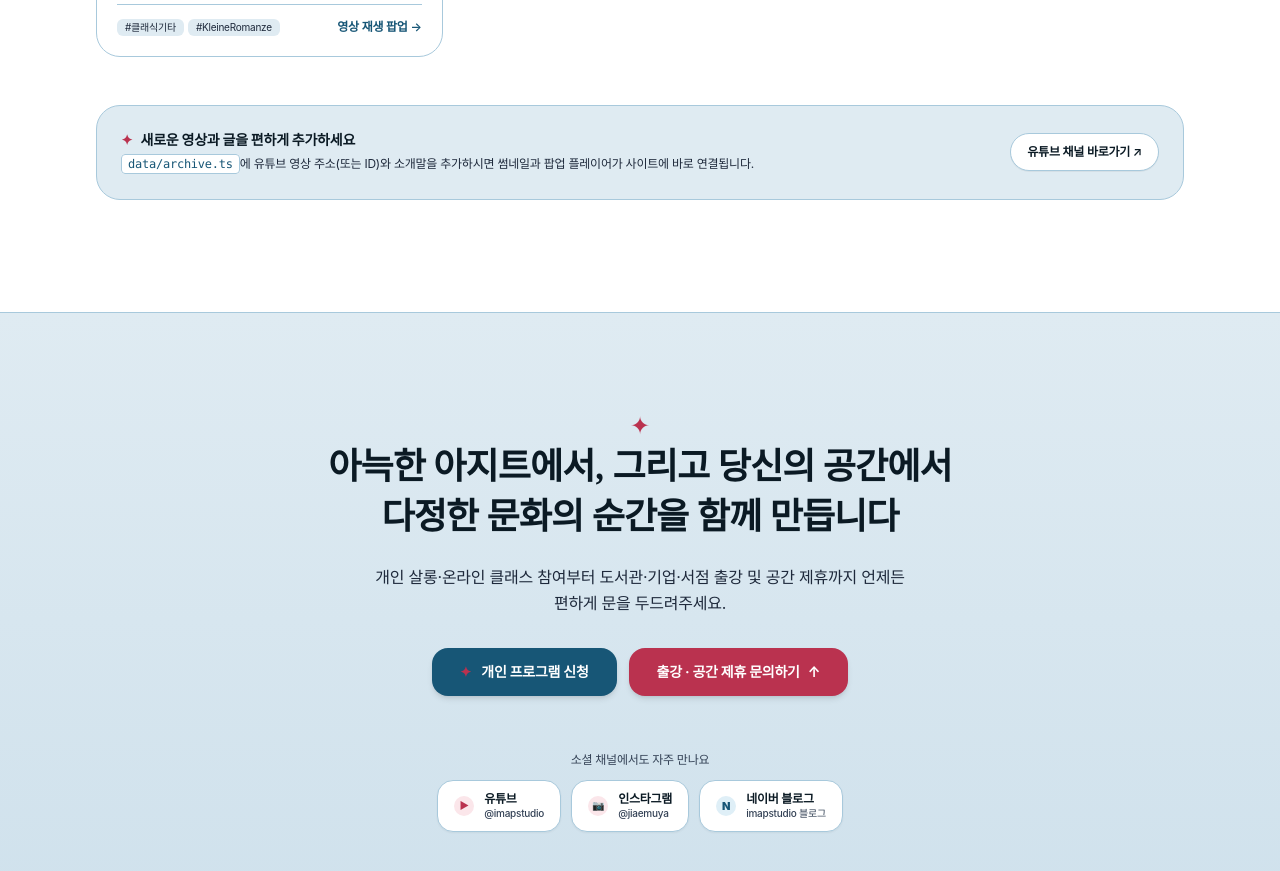
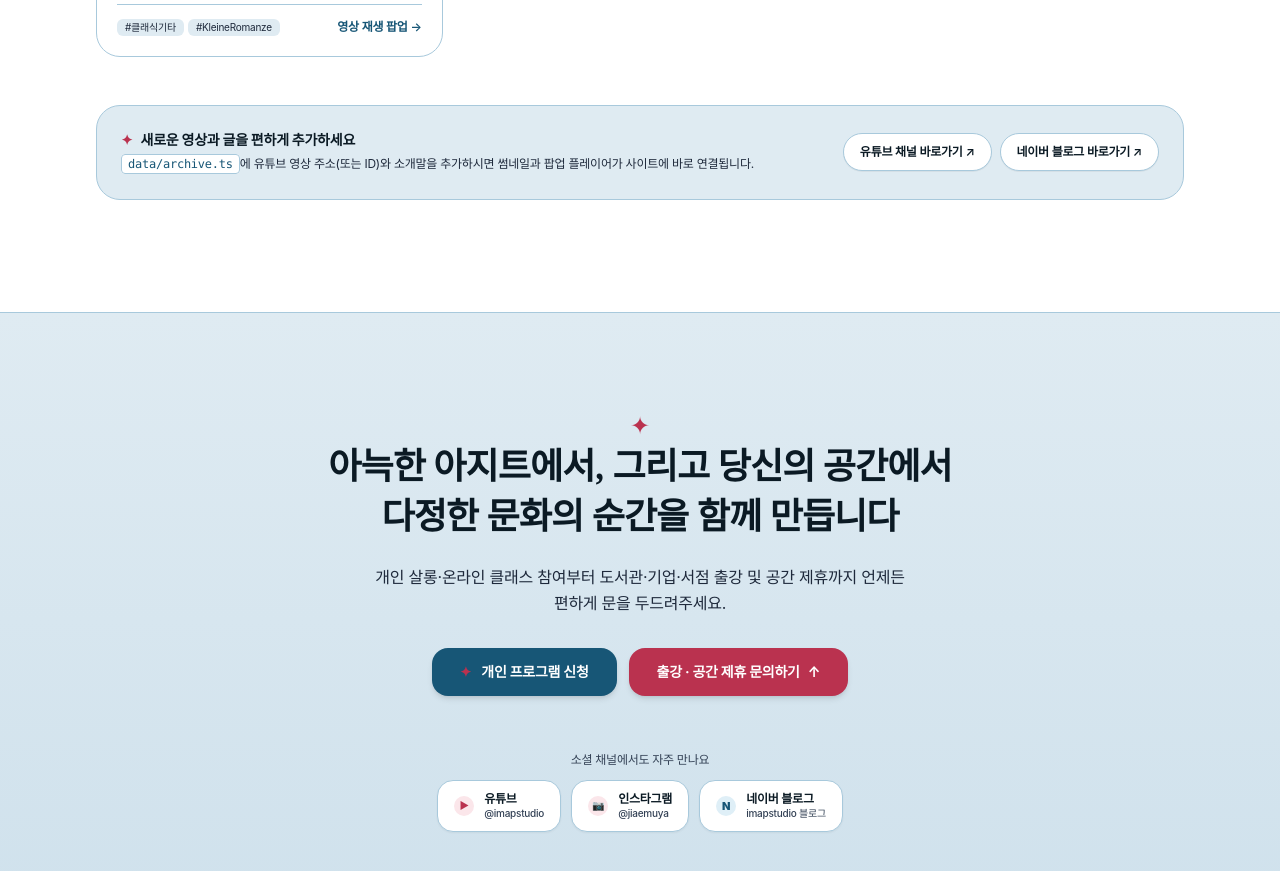
Before and after one commit to imapstudio-jiae/my-first-page, a Next.js app: page / in a window 1280 px wide. Shown: the part 7540-8411 px from the top of the page. Built offline with nearby package versions, Linux system fonts and the light colour scheme; a web font is replaced by a local one.

Commit message:
Add Naver Blog shortcut button to archive section

```diff
--- a/components/archive-section.tsx
+++ b/components/archive-section.tsx
@@ -180,6 +180,7 @@ export default function ArchiveSection() {
               <code className="px-1.5 py-0.5 rounded bg-white border border-[var(--border-subtle)] text-[var(--primary)] font-mono">data/archive.ts</code>에 유튜브 영상 주소(또는 ID)와 소개말을 추가하시면 썸네일과 팝업 플레이어가 사이트에 바로 연결됩니다.
             </p>
           </div>
+          <div className="flex flex-wrap items-center gap-2">
             <a
               href={SITE_CONFIG.social.youtube.url}
               target="_blank"
@@ -188,6 +189,15 @@ export default function ArchiveSection() {
             >
               유튜브 채널 바로가기 ↗
             </a>
+            <a
+              href={SITE_CONFIG.social.naverBlog.url}
+              target="_blank"
+              rel="noopener noreferrer"
+              className="px-4 py-2.5 rounded-full text-xs font-semibold bg-white border border-[var(--border-subtle)] hover:bg-[var(--primary-light)] text-[var(--text-main)] whitespace-nowrap transition-all shadow-2xs cursor-pointer"
+            >
+              네이버 블로그 바로가기 ↗
+            </a>
+          </div>
         </div>
       </div>
 
```
Lines whose indentation alone changed are shown as unchanged.
